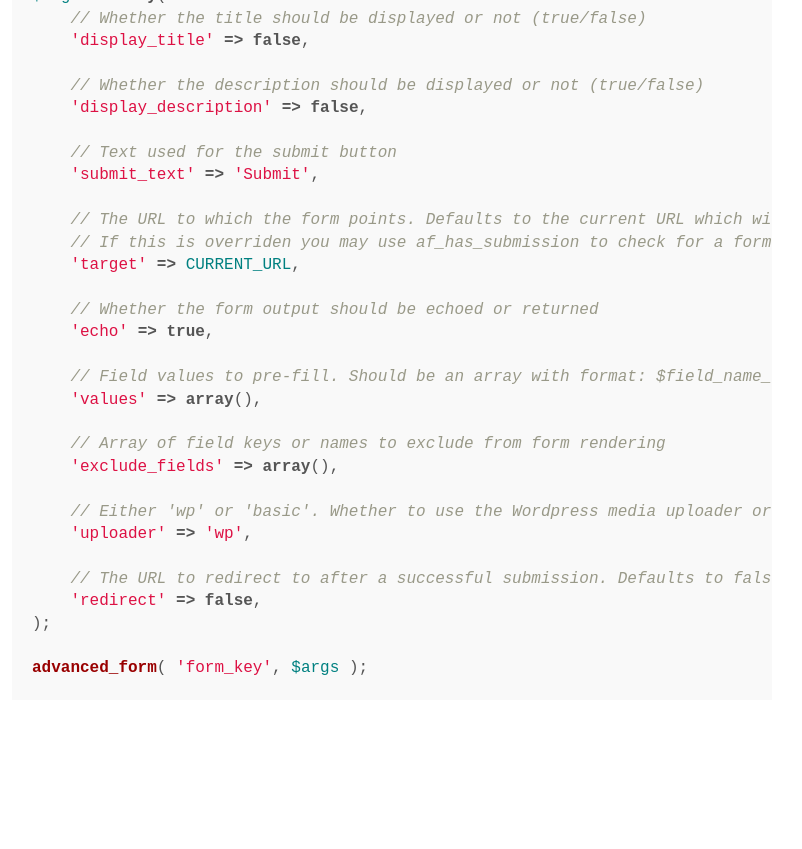
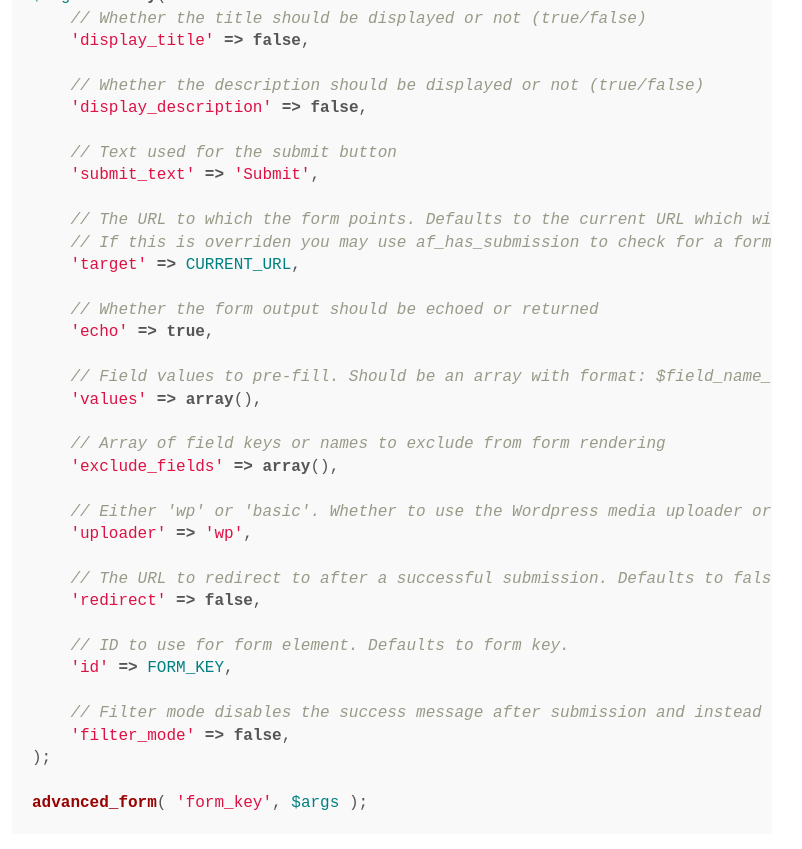
Before and after one commit to advancedforms/advancedforms.github.io, a Jekyll site: the page built from _posts/2016-12-25-displaying-a-form.markdown, in a window 1280 px wide and 900 px high, scrolled down 856 px. Shown: the top 849 px of the window, without its empty margins (48-850 px from the left). Built offline with Jekyll 4.4.1, drawn with Linux system fonts in a browser that asks for light colours; comment, search, counter and statistics services are not loaded; before the commit the page ends 1622 px from its top, so only the background shows below that.

```diff
--- a/_layouts/home.html
+++ b/_layouts/home.html
@@ -17,7 +17,7 @@
 				<h2>Flexible and developer-friendly forms using the power of Advanced Custom Fields</h2>
 				<a class="btn" href="https://wordpress.org/plugins/advanced-forms/">
 					Download from Wordpress.org
-					<span class="subtext">Version 1.2.0</span>
+					<span class="subtext">Version 1.3.0</span>
 				</a>
 			</div>
 
--- a/_posts/2016-12-25-displaying-a-form.markdown
+++ b/_posts/2016-12-25-displaying-a-form.markdown
@@ -54,6 +54,12 @@ $args = array(
 
     // The URL to redirect to after a successful submission. Defaults to false for no redirection.
     'redirect' => false,
+
+    // ID to use for form element. Defaults to form key.
+    'id' => FORM_KEY,
+
+    // Filter mode disables the success message after submission and instead displays all fields again with their submitted values.
+    'filter_mode' => false,
 );
 
 advanced_form( 'form_key', $args );
--- a/_posts/2017-03-20-setting-up-a-form-to-create-posts.markdown
+++ b/_posts/2017-03-20-setting-up-a-form-to-create-posts.markdown
@@ -41,7 +41,7 @@ function generate_post_from_form_submission() {
 	$post_id = wp_insert_post( $post_data );
 
 	// Save extra_information field directly to custom field on post
-	af_save_field_to_post( 'extra_information', $post_id );
+	af_save_field( 'extra_information', $post_id );
 
 }
 add_action( 'af/form/submission/key=YOUR_FORM_KEY', 'generate_post_from_form_submission', 10 );
@@ -52,7 +52,7 @@ The code runs after our form has been submitted, retrieves the field values and
 
 ## Saving custom fields
 
-Because Advanced Forms uses ACF fields it's really easy to save your form values directly to custom fields on a post. A helper function `af_save_field_to_post( $field_key_or_name, $post_id )` is provided for this exact purpose. `af_save_field_to_post` takes your field key or name as the first parameter and a post ID to save to as the second. In the example above it's used to save the extra_information field to the recently created post.
+Because Advanced Forms uses ACF fields it's really easy to save your form values directly to custom fields on a post. A helper function `af_save_field( $field_key_or_name, $object_id )` is provided for this exact purpose. `af_save_field` takes your field key or name as the first parameter and a post ID to save to as the second. In the example above it's used to save the extra_information field to the recently created post.
 
 ## Results
 
```
